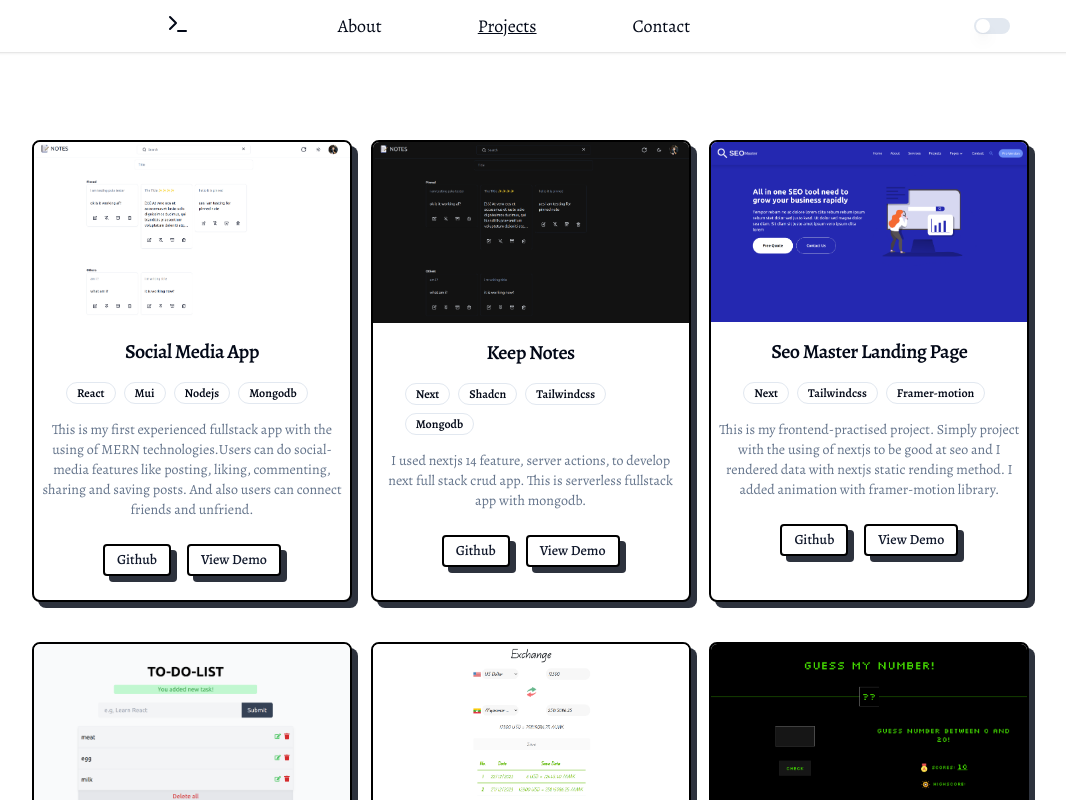
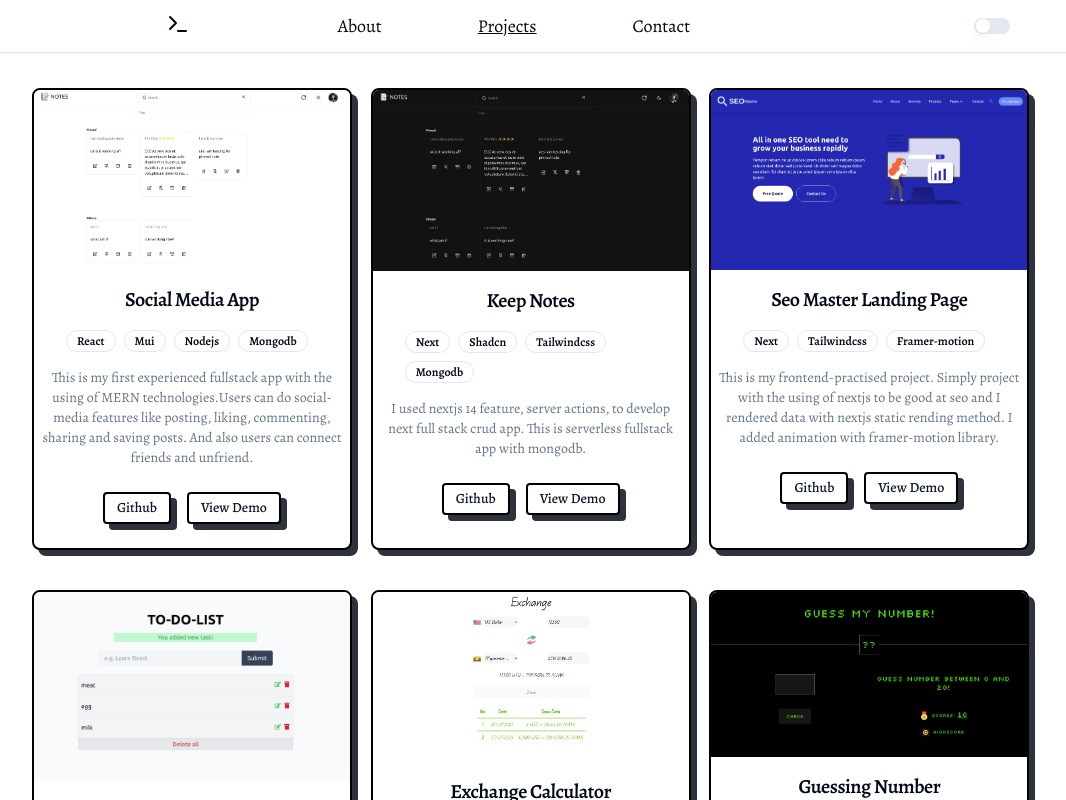
Before and after one commit to PhyuSinKhantAung/phyusinkhantaung, a Next.js app: page /projects in a window 1280 px wide. Shown: the top 800 px of the page, without its empty margins (120-1186 px from the left). Built offline with nearby package versions, Linux system fonts and the light colour scheme.

Commit message:
fixed all up edge cases

```diff
--- a/animation.js
+++ b/animation.js
@@ -11,6 +11,19 @@ const globalVariants = {
             },
         },
 
+    },
+    fadeInVariants: {
+        hidden: {
+            opacity: 0,
+        },
+        visible: {
+            opacity: 1,
+            transition: {
+                duration: 1,
+                type: 'easeIn   ',
+                stiffness: 20
+            }
+        },
     },
 
     scrollUpVariants: {
--- a/components/Contact.tsx
+++ b/components/Contact.tsx
@@ -9,6 +9,8 @@ import { Facebook, Github, Instagram, Linkedin } from 'lucide-react';
 import { send } from 'emailjs-com';
 import { useToast } from '@/components/ui/use-toast';
 import { Toaster } from './ui/toaster';
+import { motion } from 'framer-motion';
+import { globalVariants } from '@/animation';
 
 interface Social {
   id: string;
@@ -55,10 +57,16 @@ const Contact = () => {
       });
   };
   return (
-    <div className="md:max-w-[80%] mx-auto p-1">
+    <motion.div
+      variants={globalVariants.containerVariants}
+      initial="hidden"
+      whileInView="visible"
+      viewport={{ once: true }}
+      className="md:max-w-[80%] mx-auto p-1"
+    >
       <Toaster />
 
-      <div className="my-8">
+      <div className="mb-8 mt-4 lg:my-8">
         <TypeAnimation
           sequence={[`Let's get in touch !`, 1000, '', 1000]}
           wrapper="span"
@@ -67,6 +75,7 @@ const Contact = () => {
             fontSize: '3em',
             display: 'inline-block',
             fontWeight: 700,
+            transition: 'ease-in',
           }}
           repeat={Infinity}
         />
@@ -79,6 +88,7 @@ const Contact = () => {
             name="name"
             value={data.name}
             onChange={handleChange}
+            required={true}
           />
           <Input
             type="text"
@@ -86,12 +96,14 @@ const Contact = () => {
             value={data.reply_to}
             onChange={handleChange}
             placeholder="Enter your email"
+            required={true}
           />
           <Textarea
             name="message"
             value={data.message}
             onChange={handleChange}
             placeholder="Enter your message"
+            required={true}
           />
           <div>
             <Button size="sm" type="submit" variant="retro">
@@ -137,7 +149,7 @@ const Contact = () => {
           </ul>
         </div>
       </div>
-    </div>
+    </motion.div>
   );
 };
 
--- a/components/Projects.tsx
+++ b/components/Projects.tsx
@@ -12,7 +12,8 @@ import Image from 'next/image';
 import { Button } from './ui/button';
 import ProjectsData from '@/data/projects.json';
 import { Badge } from '@/components/ui/badge';
-import { TypeAnimation } from 'react-type-animation';
+import { motion } from 'framer-motion';
+import { globalVariants } from '@/animation';
 
 interface Project {
   id: string;
@@ -30,23 +31,17 @@ interface UsedTechnology {
 
 const Projects = () => {
   return (
-    <div>
-      <div className="flex justify-center items-center">
-        <TypeAnimation
-          sequence={[`The projects I've developed. `, 1000, '', 1000]}
-          wrapper="span"
-          speed={20}
-          style={{
-            fontSize: '1.9em',
-            display: 'inline-block',
-            fontWeight: 700,
-            margin: '1rem 0 1rem',
-          }}
-          repeat={Infinity}
-        />
-      </div>
+    <motion.div
+      variants={globalVariants.containerVariants}
+      initial="hidden"
+      whileInView="visible"
+      viewport={{ once: true }}
+    >
       <div className="md:max-w-[80%] mx-auto p-2 mb-5 md:flex items-center">
-        <div className="grid xl:grid-cols-6 md:grid-cols-4 grid-cols-2 gap-10 mx-auto p-4">
+        <motion.div
+          variants={globalVariants.fadeInVariants}
+          className="grid xl:grid-cols-6 md:grid-cols-4 grid-cols-2 gap-10 mx-auto p-4"
+        >
           {ProjectsData.data.map((project: Project) => (
             <Card
               key={project.id}
@@ -96,9 +91,9 @@ const Projects = () => {
               </CardFooter>
             </Card>
           ))}
-        </div>
+        </motion.div>
       </div>
-    </div>
+    </motion.div>
   );
 };
 
--- a/data/about.json
+++ b/data/about.json
@@ -3,7 +3,7 @@
     "title": "🚀 Welcome to my Digital Playground!",
     "subtitle": "Frontend + Backend",
     "paragraph": "Hey there! I'm Phyu Sin Khant Aung, a passionate full-stack web developer on a mission to bring digital ideas to life. With a solid foundation in both front-end and back-end technologies, I thrive on turning concepts into seamless, user-centric experiences.",
-    "paragraph_2": "In additional to my love of technologies, I am also interested in cooking, playing badminton and drawing. Actually I am not a graduated developer. Back in 2021, I did research my hobby in details while we were being in quaratine situation and then my passion on developing software really became higher. I read a lot of books, articles and watch Udemy courses. I am currently working as Junior software full-stack developer in a Local Company after emphasizing my hobby.",
-    "paragraph_3": "Below are some technologies which I am proficient over 1.5 years of coding experience. "
+    "paragraph_2": "Beyond the world of coding, I find joy in interests like cooking, badminton, and drawing. Although I didn't follow the traditional path of a graduated developer, my journey began in 2021 during a quarantine period when I deep dive into researching my hobby. As I absorbed books, articles, and Udemy courses, my passion on software development soared.Fast forward to the present, I'm proudly serving as a Junior Software Full-stack Developer in a local company, using my excitement to work on real-world projects.",
+    "paragraph_3": "Below, you'll find a snapshot of technologies I've mastered over 2 years of coding experience:"
   }
 }
```
